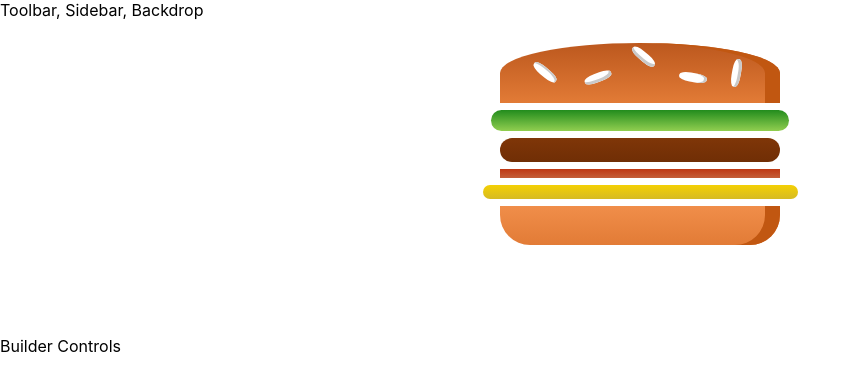
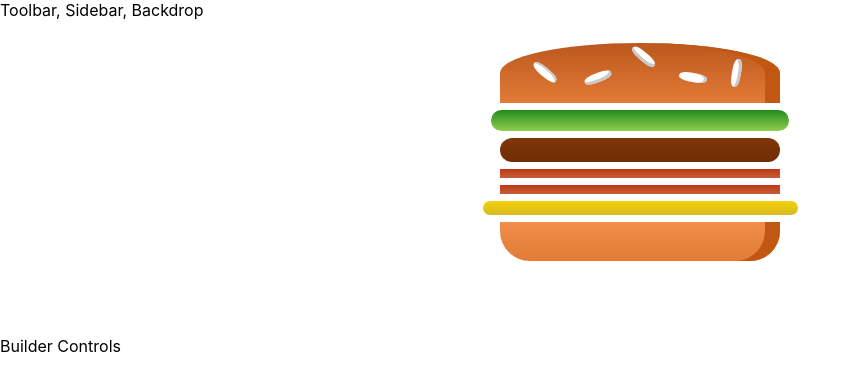
Before and after one commit to Arindam-7/Build-A-Burger, a React (Create React App) app: page / in a window 1280 px wide. Shown: the top 390 px of the page, without its empty margins (0-860 px from the left). Built offline with nearby package versions, Linux system fonts and the light colour scheme.

Commit message:
added support for calculating ingredient sum dynamically

```diff
--- a/src/Components/Burger/Burger.js
+++ b/src/Components/Burger/Burger.js
@@ -30,11 +30,19 @@ const StylingBurger = styled.div`
 
 
 const Burger = (props) => {
-    const transformedIngredients = Object.keys(props.ingredients).map(igKey => {
-          return [...Array(props.ingredients.igKey)].map((_, i) => {
+    let transformedIngredients = Object.keys(props.ingredients).map(igKey => {
+          return [...Array( props.ingredients[igKey] )].map((_, i) => {
               return <BurgerIngredients key={igKey + i} type={igKey} />
           })
-        });
+        }).reduce((accumulator, element) => {
+            return accumulator.concat(element)
+        }, []);
+
+        console.log(transformedIngredients);
+
+        if(transformedIngredients.length === 0){
+            transformedIngredients = <p>Start adding ingredients for a tastier Burger</p>
+        }
 
     return(
         <StylingBurger>
--- a/src/Containers/BurgerBuilder/BurgerBuilder.js
+++ b/src/Containers/BurgerBuilder/BurgerBuilder.js
@@ -16,11 +16,11 @@ class BurgerBuilder extends Component {
     }  */
 
     state = {
-        ingredients : {
+        ingredients: {
             salad: 1,
-            meat: 3,
-            bacon: 1,
-            cheese: 2
+            meat: 1,
+            bacon: 2,
+            cheese: 1
         }
     }
 
```
